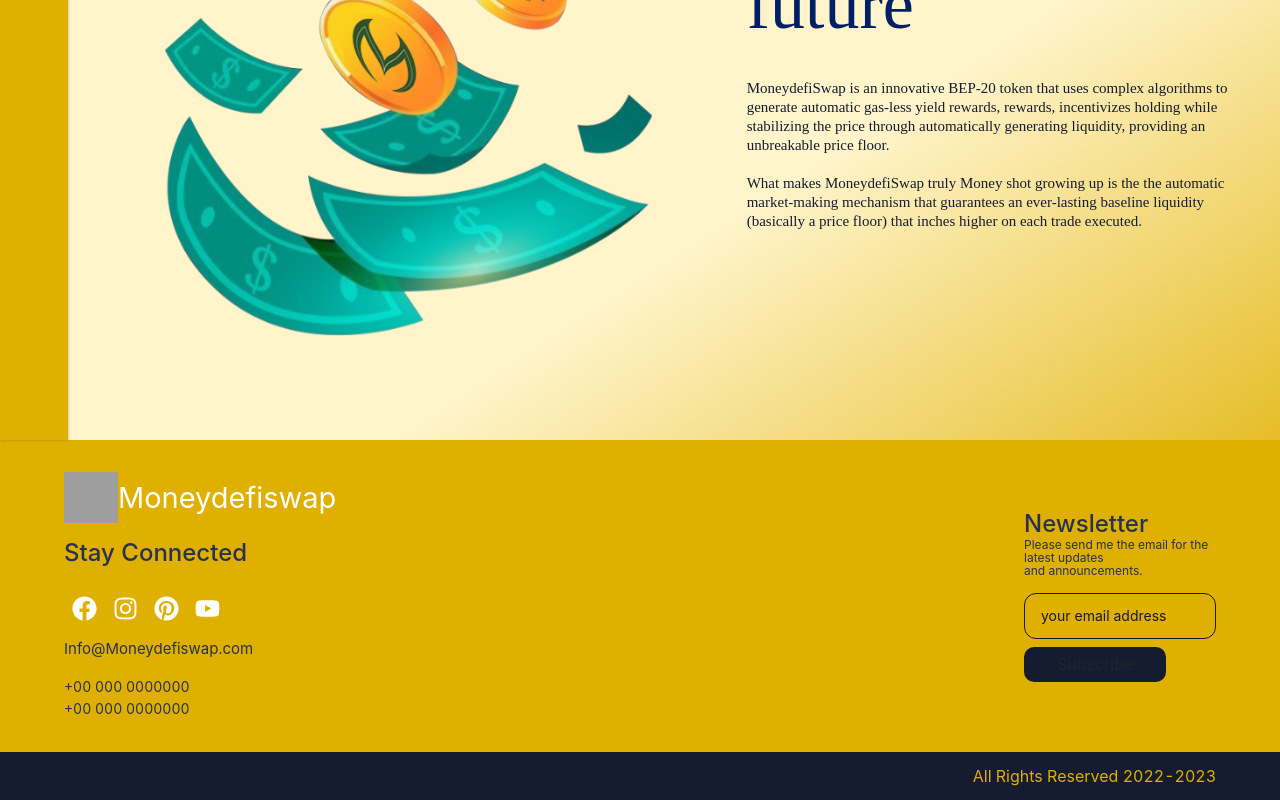
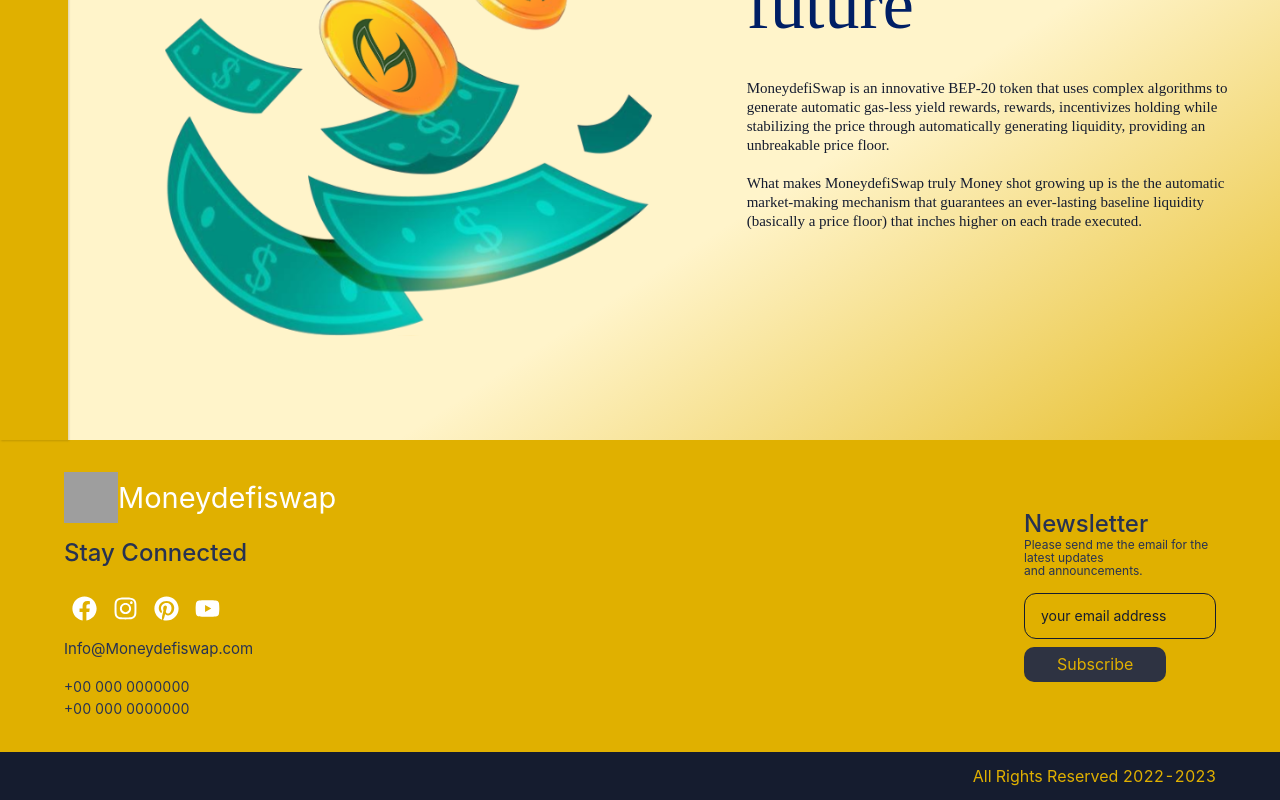
Before and after one commit to yinusa/MoneyDefiSwap, a React (Create React App) app: page / in a window 1280 px wide. In both pictures the pointer is over the button "Subscribe". Shown: the part 1730-2530 px from the top of the page. Built offline with nearby package versions, Linux system fonts and the light colour scheme; grey boxes are pictures that could not be loaded.

Commit message:
:art: Fix: fix the ui bug on footer

```diff
--- a/src/assets/css/footer.css
+++ b/src/assets/css/footer.css
@@ -107,7 +107,8 @@ p {
 }
 
 .light-btn-subscribe:hover {
-  background-color: #151C2F;
+  background-color: #2e3342;
+  color: #E0B000;
 }
 
 .copyright {
```
